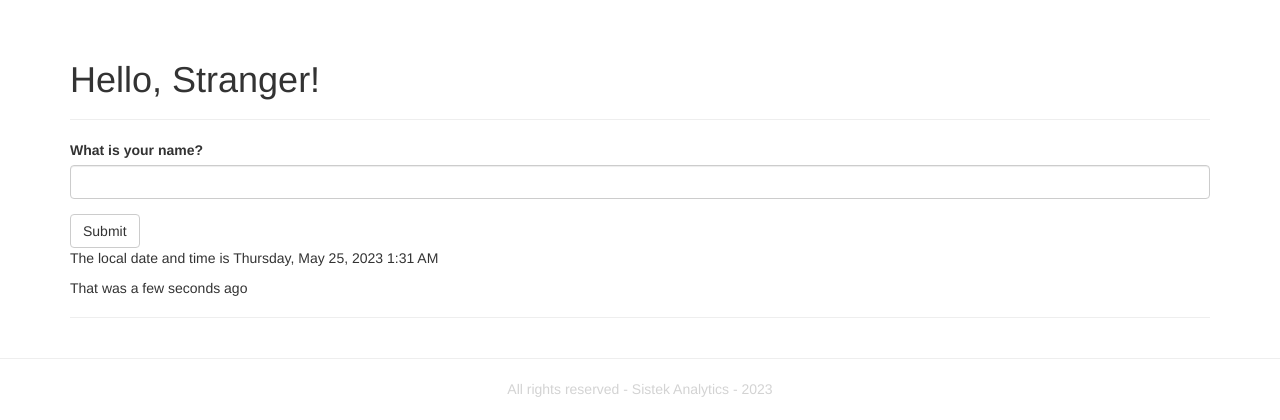
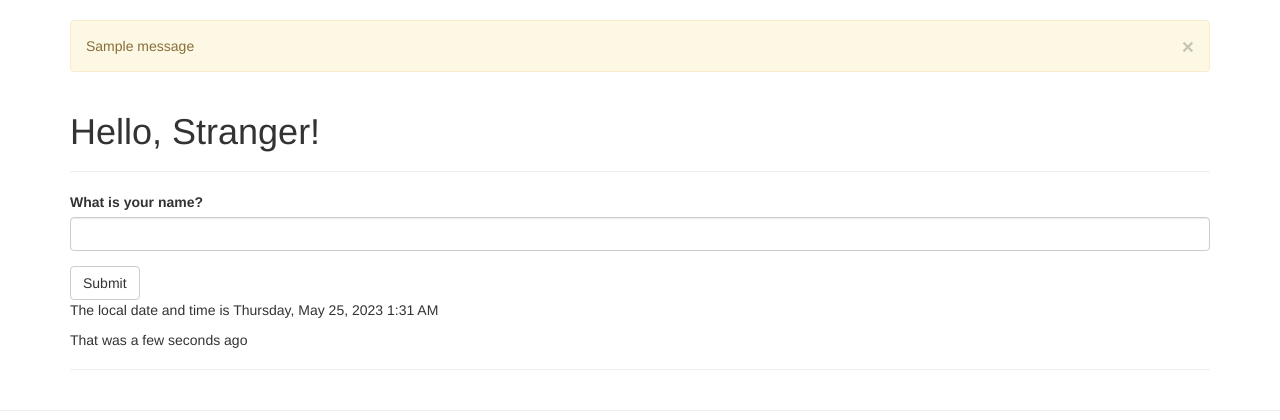
Before and after one commit to IAugustoMZ/flask_chemical_engineering, a Flask app: page / in a window 1280 px wide. Shown: the part 52-472 px from the top of the page. Run offline with Flask 3, Linux system fonts and the light colour scheme; one stand-in notice (Sample message) is shown; some libraries are stand-ins or nearby versions.

Commit message:
✨feat(flash) Display flash messages

```diff
--- a/0_first_app/hello.py
+++ b/0_first_app/hello.py
@@ -4,7 +4,7 @@ from flask_wtf import FlaskForm
 from flask_bootstrap import Bootstrap
 from wtforms.validators import DataRequired
 from wtforms import StringField, SubmitField
-from flask import Flask, render_template, session, redirect, url_for
+from flask import Flask, render_template, session, redirect, url_for, flash
 
 # app instance
 app = Flask(__name__)
@@ -28,6 +28,9 @@ class NameForm(FlaskForm):
 def index():
     form = NameForm()                          # create class of form
     if form.validate_on_submit():              # validate submission
+        old_name = session.get('name')         # extract old session name
+        if old_name is not None and old_name != form.name.data:
+            flash('Looks like you have changed your name!')
         session['name'] = form.name.data       # extract the name from form and save it on
                                                # session variable
         return redirect(url_for('index'))
--- a/0_first_app/templates/base.html
+++ b/0_first_app/templates/base.html
@@ -39,6 +39,12 @@
 
 {% block content %}
     <div class="container">
+        {% for message in get_flashed_messages() %}
+        <div class="alert alert-warning">
+            <button type="button" class="close" data-dismiss="alert">&times;</button>
+            {{ message }}
+        </div>
+        {% endfor %}
         <div class="page-header">
             {% block page_content %}{% endblock %}
         </div>
```
